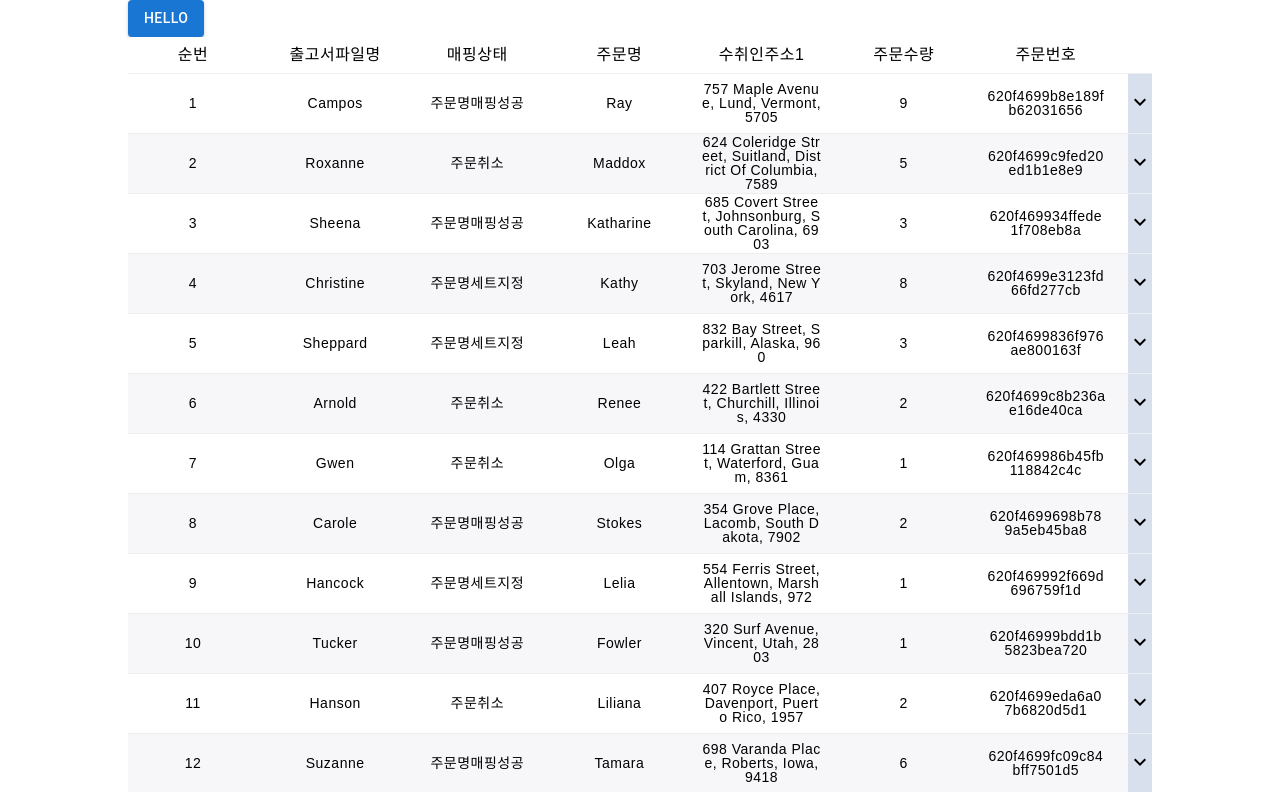
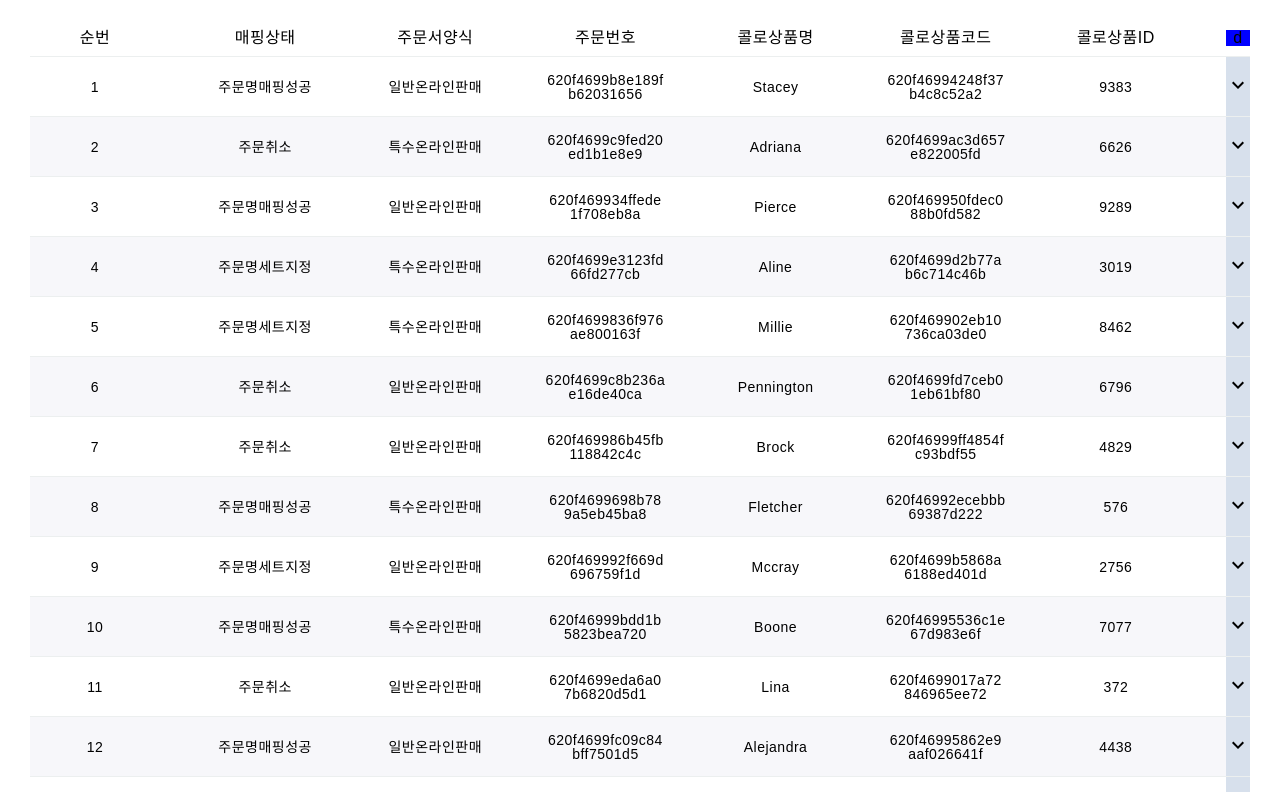
Before and after one commit to 2201infinity/data-output, a React (Create React App) app: page / in a window 1280 px wide. Shown: the top 792 px of the page. Built offline with nearby package versions, Linux system fonts and the light colour scheme; what emotion-normalize would draw is missing.

Commit message:
feat: mock 데이터와 모달과 연결

```diff
--- a/src/App.tsx
+++ b/src/App.tsx
@@ -1,14 +1,12 @@
-import { Table } from "components/Table";
+import MainPage from "pages/MainPage";
 import React from "react";
-import TempPage from "./pages/TempPage";
 import { globalStyles } from "./styles/globalStyles";
 
 function App() {
   return (
     <div>
       {globalStyles}
-      <TempPage /> {/* @Note 모달 테스트용 임시 컴포넌트*/}
-      <Table />
+      <MainPage />
     </div>
   );
 }
--- a/src/components/OptionSettingModal.tsx
+++ b/src/components/OptionSettingModal.tsx
@@ -1,6 +1,5 @@
-import React, { ReactElement, useState } from "react";
+import React, { ReactElement } from "react";
 import ModalTemplate from "./ModalTemplate";
-import useShipmentKeyList from "hooks/useShipmentKeyList";
 import styled from "@emotion/styled";
 import {
   DragDropContext,
@@ -15,46 +14,25 @@ import { css } from "@emotion/react";
 interface OptionSettingModalProps {
   isModal: boolean;
   onToggleModal: () => void;
+  onDeleteShipmentKey: (key: string) => void;
+  onDragEnd: (result: DropResult) => void;
+  onToggleShipmentKeyList: (key: string) => void;
+  selectedKeyList: string[];
+  shipmentKeyList: {
+    key: string;
+    isSelected: boolean;
+  }[];
 }
 
 function OptionSettingModal({
   isModal,
   onToggleModal,
+  onDeleteShipmentKey,
+  onDragEnd,
+  onToggleShipmentKeyList,
+  selectedKeyList,
+  shipmentKeyList,
 }: OptionSettingModalProps): ReactElement {
-  const shipmentKeyList = useShipmentKeyList();
-  const [selectedKeyList, setSelectedKeyList] = useState<string[]>([]);
-
-  const onToggleShipmentKeyList = (key: string) => {
-    const index = selectedKeyList.indexOf(key);
-    if (index === -1) {
-      setSelectedKeyList([...selectedKeyList, key]);
-    } else {
-      setSelectedKeyList(
-        selectedKeyList.filter((selectedKey) => selectedKey !== key)
-      );
-    }
-  };
-
-  const reorder = (list: any, startIndex: any, endIndex: any) => {
-    const result = Array.from(list);
-    const [removed] = result.splice(startIndex, 1);
-    result.splice(endIndex, 0, removed);
-
-    return result;
-  };
-
-  const onDragEnd = ({ destination, source }: DropResult) => {
-    if (!destination) return;
-    const items = reorder(selectedKeyList, source.index, destination.index);
-    setSelectedKeyList(items as any);
-  };
-
-  const onDeleteShipmentKey = (key: string) => {
-    setSelectedKeyList(
-      selectedKeyList.filter((selectedKey) => selectedKey !== key)
-    );
-  };
-
   return (
     <ModalTemplate
       width={600}
--- a/src/components/Table.tsx
+++ b/src/components/Table.tsx
@@ -1,29 +1,43 @@
 import styled from "@emotion/styled";
+import useTableOptionSetting from "hooks/useTableOptionSetting";
+import useToggle from "hooks/useToggle";
 import datas from "utils/data.json";
+import OptionSettingModal from "./OptionSettingModal";
 import { TableRow } from "./TableRow";
 
-const checkedData = [
-  "순번",
-  "출고서파일명",
-  "매핑상태",
-  "주문명",
-  "수취인주소1",
-  "주문수량",
-  "주문번호",
-];
 export const Table = () => {
+  const [isModal, onToggleModal] = useToggle();
+  const {
+    onDeleteShipmentKey,
+    onDragEnd,
+    onToggleShipmentKeyList,
+    selectedKeyList,
+    shipmentKeyList,
+  } = useTableOptionSetting();
+
   return (
     <div>
       <TableHeader>
-        {checkedData.map((tableHeader) => (
+        {selectedKeyList.map((tableHeader) => (
           <div>{tableHeader}</div>
         ))}
-        {/* 여기 span 지우고 필터 버튼 넣으면 될것 같습니다. */}
-        <span></span>
+        <FilterButton onClick={onToggleModal}>d</FilterButton>
       </TableHeader>
       {datas.map((data) => (
-        <TableRow data={data} checkedData={checkedData}></TableRow>
+        <TableRow data={data} checkedData={selectedKeyList}></TableRow>
       ))}
+
+      {isModal && (
+        <OptionSettingModal
+          isModal={isModal}
+          onToggleModal={onToggleModal}
+          onDeleteShipmentKey={onDeleteShipmentKey}
+          onDragEnd={onDragEnd}
+          onToggleShipmentKeyList={onToggleShipmentKeyList}
+          selectedKeyList={selectedKeyList}
+          shipmentKeyList={shipmentKeyList}
+        />
+      )}
     </div>
   );
 };
@@ -42,7 +56,10 @@ const TableHeader = styled.div`
   & > div {
     min-width: 120px;
   }
-  & > span {
-    width: 24px;
-  }
 `;
+
+const FilterButton = styled.span`
+  width: 24px;
+  background-color: blue;
+  cursor: pointer;
+`;
--- /dev/null
+++ b/src/hooks/useTableOptionSetting.ts
@@ -0,0 +1,49 @@
+import { useState } from "react";
+import { DropResult } from "react-beautiful-dnd";
+import { initialOptionKeyList } from "utils/constants";
+import useShipmentKeyList from "./useShipmentKeyList";
+
+export default function useTableOptionSetting() {
+  const shipmentKeyList = useShipmentKeyList();
+  const [selectedKeyList, setSelectedKeyList] =
+    useState<string[]>(initialOptionKeyList);
+
+  const onToggleShipmentKeyList = (key: string) => {
+    const index = selectedKeyList.indexOf(key);
+    if (index === -1) {
+      setSelectedKeyList([...selectedKeyList, key]);
+    } else {
+      setSelectedKeyList(
+        selectedKeyList.filter((selectedKey) => selectedKey !== key)
+      );
+    }
+  };
+
+  const reorder = (list: any, startIndex: any, endIndex: any) => {
+    const result = Array.from(list);
+    const [removed] = result.splice(startIndex, 1);
+    result.splice(endIndex, 0, removed);
+
+    return result;
+  };
+
+  const onDragEnd = ({ destination, source }: DropResult) => {
+    if (!destination) return;
+    const items = reorder(selectedKeyList, source.index, destination.index);
+    setSelectedKeyList(items as any);
+  };
+
+  const onDeleteShipmentKey = (key: string) => {
+    setSelectedKeyList(
+      selectedKeyList.filter((selectedKey) => selectedKey !== key)
+    );
+  };
+
+  return {
+    selectedKeyList,
+    shipmentKeyList,
+    onToggleShipmentKeyList,
+    onDragEnd,
+    onDeleteShipmentKey,
+  };
+}
--- /dev/null
+++ b/src/pages/MainPage.tsx
@@ -0,0 +1,8 @@
+import { Table } from "components/Table";
+import React, { ReactElement } from "react";
+
+function MainPage(): ReactElement {
+  return <Table />;
+}
+
+export default MainPage;
--- a/src/pages/TempPage.tsx
+++ /dev/null
@@ -1,22 +0,0 @@
-import { Button } from "@mui/material";
-import OptionSettingModal from "components/OptionSettingModal";
-import useToggle from "hooks/useToggle";
-import React, { ReactElement } from "react";
-
-// @Note 임시 컴포넌트
-function TempPage(): ReactElement {
-  const [isModal, onToggleModal] = useToggle();
-
-  return (
-    <div>
-      <Button variant="contained" onClick={onToggleModal}>
-        Hello
-      </Button>
-      {isModal && (
-        <OptionSettingModal isModal={isModal} onToggleModal={onToggleModal} />
-      )}
-    </div>
-  );
-}
-
-export default TempPage;
--- a/src/styles/globalStyles.tsx
+++ b/src/styles/globalStyles.tsx
@@ -139,7 +139,7 @@ export const globalStyles = (
         font-family: "Noto Sans KR", sans-serif;
         letter-spacing: 0.5px;
         min-width: 768px;
-        max-width: 1024px;
+        padding: 20px 30px;
         margin: 0 auto;
       }
       * {
--- /dev/null
+++ b/src/utils/constants.ts
@@ -0,0 +1,9 @@
+export const initialOptionKeyList = [
+  "순번",
+  "매핑상태",
+  "주문서양식",
+  "주문번호",
+  "콜로상품명",
+  "콜로상품코드",
+  "콜로상품ID",
+];
```
